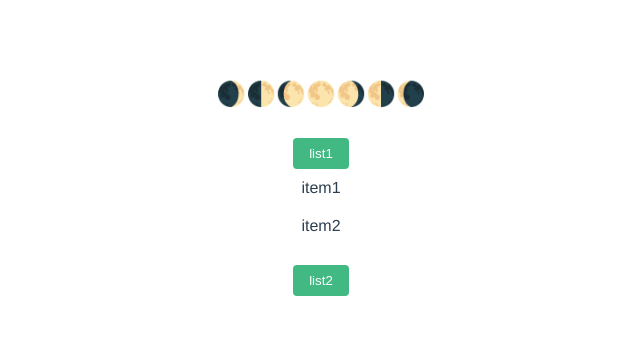
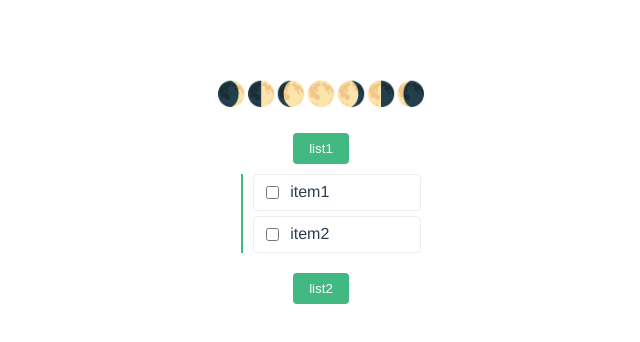
Before and after one commit to mariannaivanova/vue2-lists, a Vue app: page / in a window 1280 px wide. Both pictures are taken after a click on the button "list1". Shown: the top 342 px of the page, without its empty margins (319-959 px from the left). Built offline with nearby package versions, Linux system fonts and the light colour scheme.

Commit message:
add color panel and counter

```diff
--- a/src/components/HelloWorld.vue
+++ b/src/components/HelloWorld.vue
@@ -3,11 +3,46 @@
     <h2> 🌒🌓🌔🌕🌖🌗🌘</h2>
     <ul>
       <li v-for="(name, index) in buttonsNames" :key="name">
-        <button @click=toggleList(index)>
+        <button @click="toggleList(index)">
           {{ name }}
         </button>
-        <ul v-show="isOpenList[index]">
-          <li v-for="item in items" :key="item"> {{item}} </li>
+        <ul v-show="isOpenList[index]" class="nested-list">
+          <li v-for="(item, itemIndex) in items" :key="item" class="item-container">
+            <div class="item-controls">
+              <input
+                  type="checkbox"
+                  :id="`checkbox-${index}-${itemIndex}`"
+                  v-model="checkedItems[index][itemIndex]"
+                  @change="handleCheckboxChange(index, itemIndex)"
+              >
+              <label :for="`checkbox-${index}-${itemIndex}`">{{ item }}</label>
+            </div>
+
+            <div v-if="checkedItems[index][itemIndex]" class="item-options">
+              <input
+                  type="number"
+                  v-model.number="itemNumbers[index][itemIndex]"
+                  placeholder="Введите число"
+                  min="0"
+                  class="number-input"
+              >
+
+              <div class="color-panel">
+                <div
+                    class="color-preview"
+                    :style="{ backgroundColor: itemColors[index][itemIndex] }"
+                    @click="openColorPicker()"
+                ></div>
+                <input
+                    type="color"
+                    v-model="itemColors[index][itemIndex]"
+                    class="native-color-picker"
+                    ref="colorPicker"
+                    @input="handleColorInput(index, itemIndex)"
+                >
+              </div>
+            </div>
+          </li>
         </ul>
       </li>
     </ul>
@@ -18,46 +53,102 @@
 export default {
   name: 'HelloWorld',
   props: {
-
     buttonsNames: {
       type: Array,
       required: true,
       default: () => []
     },
-
     items: {
       type: Array,
       required: true,
       default: () => []
     }
   },
-
   data() {
     return {
-      isOpenList: []
+      isOpenList: [],
+      checkedItems: [],
+      itemNumbers: [],
+      itemColors: [],
+      colorComponents: []
     }
   },
-
   created() {
     this.initOpenList();
+    this.initCheckedItems();
+    this.initItemNumbers();
+    this.initItemColors();
+    this.initColorComponents();
   },
-
+  watch: {
+    itemColors: {
+      deep: true,
+      handler(newVal) {
+        // При изменении цвета через color-picker обновляем RGB компоненты
+        newVal.forEach((list, i) => {
+          list.forEach((color, j) => {
+            if (color && color.startsWith('#')) {
+              this.colorComponents[i][j] = this.parseColor(color);
+            }
+          });
+        });
+      }
+    }
+  },
   methods: {
     initOpenList() {
       this.isOpenList = this.buttonsNames.map(() => false);
     },
-
+    initCheckedItems() {
+      this.checkedItems = this.buttonsNames.map(() =>
+          this.items.map(() => false)
+      );
+    },
+    initItemNumbers() {
+      this.itemNumbers = this.buttonsNames.map(() =>
+          this.items.map(() => null)
+      );
+    },
+    initItemColors() {
+      this.itemColors = this.buttonsNames.map(() =>
+          this.items.map(() => '#ffffff')
+      );
+    },
+    initColorComponents() {
+      this.colorComponents = this.buttonsNames.map(() =>
+          this.items.map(() => ({ r: 255, g: 255, b: 255 }))
+      );
+    },
     toggleList(index) {
       this.isOpenList = this.isOpenList.map((val, i) =>
           i === index ? !val : val
       );
+    },
+    handleCheckboxChange(index, itemIndex) {
+      if (!this.checkedItems[index][itemIndex]) {
+        this.itemNumbers[index][itemIndex] = null;
+        this.itemColors[index][itemIndex] = '#ffffff';
+        this.colorComponents[index][itemIndex] = { r: 255, g: 255, b: 255 };
+      }
+    },
+    openColorPicker() {
+      this.$refs.colorPicker.click();
+    },
+    handleColorInput(index, itemIndex) {
+      const hexColor = this.itemColors[index][itemIndex];
+      this.colorComponents[index][itemIndex] = this.parseColor(hexColor);
+    },
+    parseColor(hexColor) {
+      // Парсим hex-цвет в RGB компоненты
+      const r = parseInt(hexColor.slice(1, 3), 16);
+      const g = parseInt(hexColor.slice(3, 5), 16);
+      const b = parseInt(hexColor.slice(5, 7), 16);
+      return { r, g, b };
     }
-  }
+  },
 }
-
 </script>
 
-<!-- Add "scoped" attribute to limit CSS to this component only -->
 <style scoped>
 .hello {
   position: relative;
@@ -71,22 +162,97 @@ button {
   border: none;
   border-radius: 4px;
   cursor: pointer;
+  margin-bottom: 5px;
 }
-h3 {
-  margin: 40px 0 0;
-}
+
 ul {
   list-style-type: none;
   padding: 0;
 }
+
 li {
-  margin: 0 10px;
-  padding: 10px 0;
+  margin: 5px 0;
+  padding: 5px;
 }
-li:hover {
+
+.nested-list {
+  margin-left: 20px;
+  border-left: 2px solid #42b983;
+  padding-left: 10px;
+}
+
+.item-container {
+  display: flex;
+  flex-direction: column;
+  gap: 8px;
+  padding: 8px;
+  border: 1px solid #eee;
+  border-radius: 4px;
+}
+
+.item-controls {
+  display: flex;
+  align-items: center;
+  gap: 8px;
+}
+
+.item-options {
+  display: flex;
+  flex-direction: column;
+  gap: 10px;
+  padding: 8px;
   background: #f5f5f5;
+  border-radius: 4px;
 }
-a {
-  color: #42b983;
+
+.number-input {
+  padding: 4px;
+  width: 80px;
+}
+
+.color-panel {
+  display: flex;
+  gap: 15px;
+  align-items: center;
+}
+
+.color-preview {
+  width: 50px;
+  height: 50px;
+  border-radius: 4px;
+  border: 1px solid #ccc;
+}
+
+.color-controls {
+  flex-grow: 1;
+  display: flex;
+  flex-direction: column;
+  gap: 8px;
+}
+
+.color-slider {
+  display: flex;
+  align-items: center;
+  gap: 8px;
+}
+
+.color-slider label {
+  width: 20px;
+  text-align: center;
+}
+
+.color-slider input[type="range"] {
+  flex-grow: 1;
+}
+
+.color-slider span {
+  width: 30px;
+  text-align: right;
+}
+
+.native-color-picker {
+  width: 100%;
+  height: 30px;
+  cursor: pointer;
 }
 </style>
```
